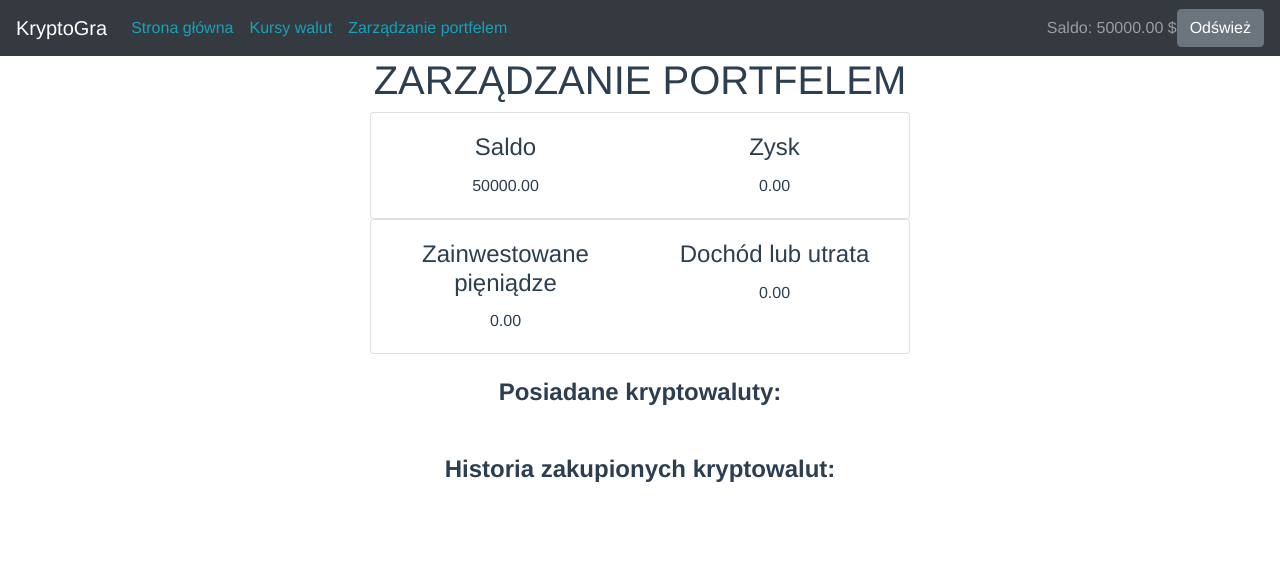
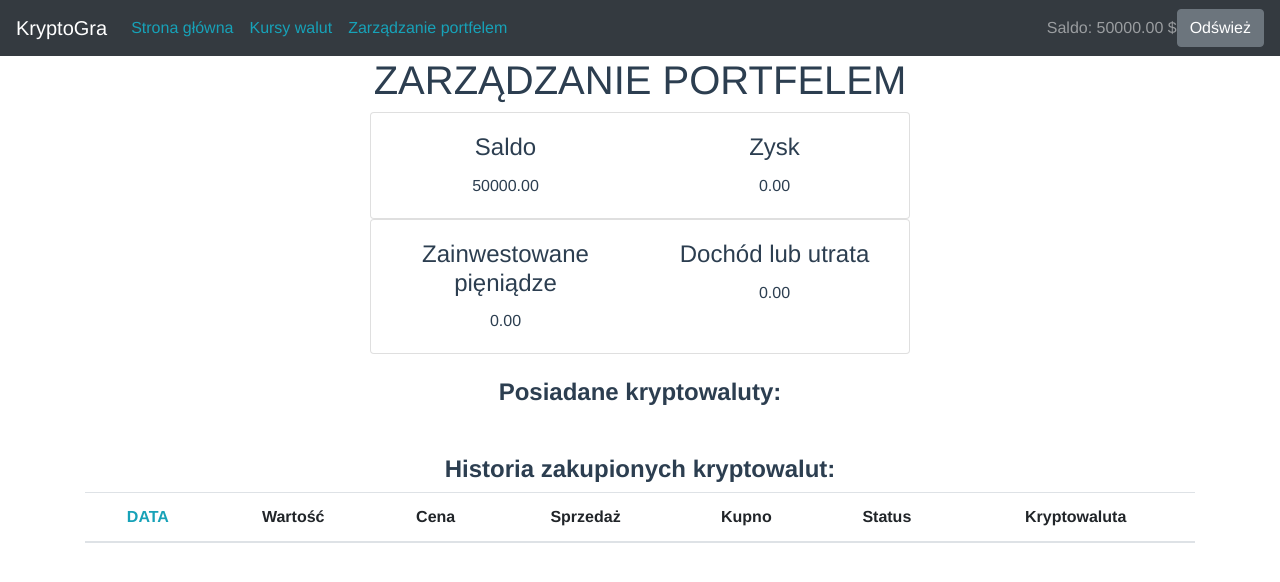
Before and after one commit to krzysiek28/BAI_projekt, a Vue app in the folder cryptocurrency-exchange-simulator/: page /walletManagement in a window 1280 px wide. Shown: the top 582 px of the page. Built offline with nearby package versions, Linux system fonts and the light colour scheme.

Commit message:
do sprawdzenia

```diff
--- a/cryptocurrency-exchange-simulator/src/components/wallet/TransactionHistory.vue
+++ b/cryptocurrency-exchange-simulator/src/components/wallet/TransactionHistory.vue
@@ -4,7 +4,10 @@
     <b-container class="bv-example-row">
       <b-row cols="1" cols-sm="1" cols-md="1" cols-lg="1">
         <b-col>
-          <b-table striped hover :items="this.transactionHistory" >
+          <b-table striped hover :fields="fields" :items="this.transactionHistory" >
+            <template v-slot:head(date)="data">
+              <span class="text-info">{{ data.label.toUpperCase() }}</span>
+            </template>
           </b-table>
         </b-col>
       </b-row>
@@ -24,6 +27,20 @@ export default class TransactionHistory extends Vue {
     super()
     this.transactionHistory = StorageService.transactionHistory
   }
+
+  data () {
+    return {
+      fields: [
+        { key: 'date', label: 'Data' },
+        { key: 'amount', label: 'Wartość' },
+        { key: 'price', label: 'Cena' },
+        { key: 'bidPrice', label: 'Sprzedaż' },
+        { key: 'askPrice', label: 'Kupno' },
+        { key: 'status', label: 'Status' },
+        { key: 'cryptocurrency', label: 'Kryptowaluta' }
+      ]
+    }
+  }
 }
 </script>
 
```
